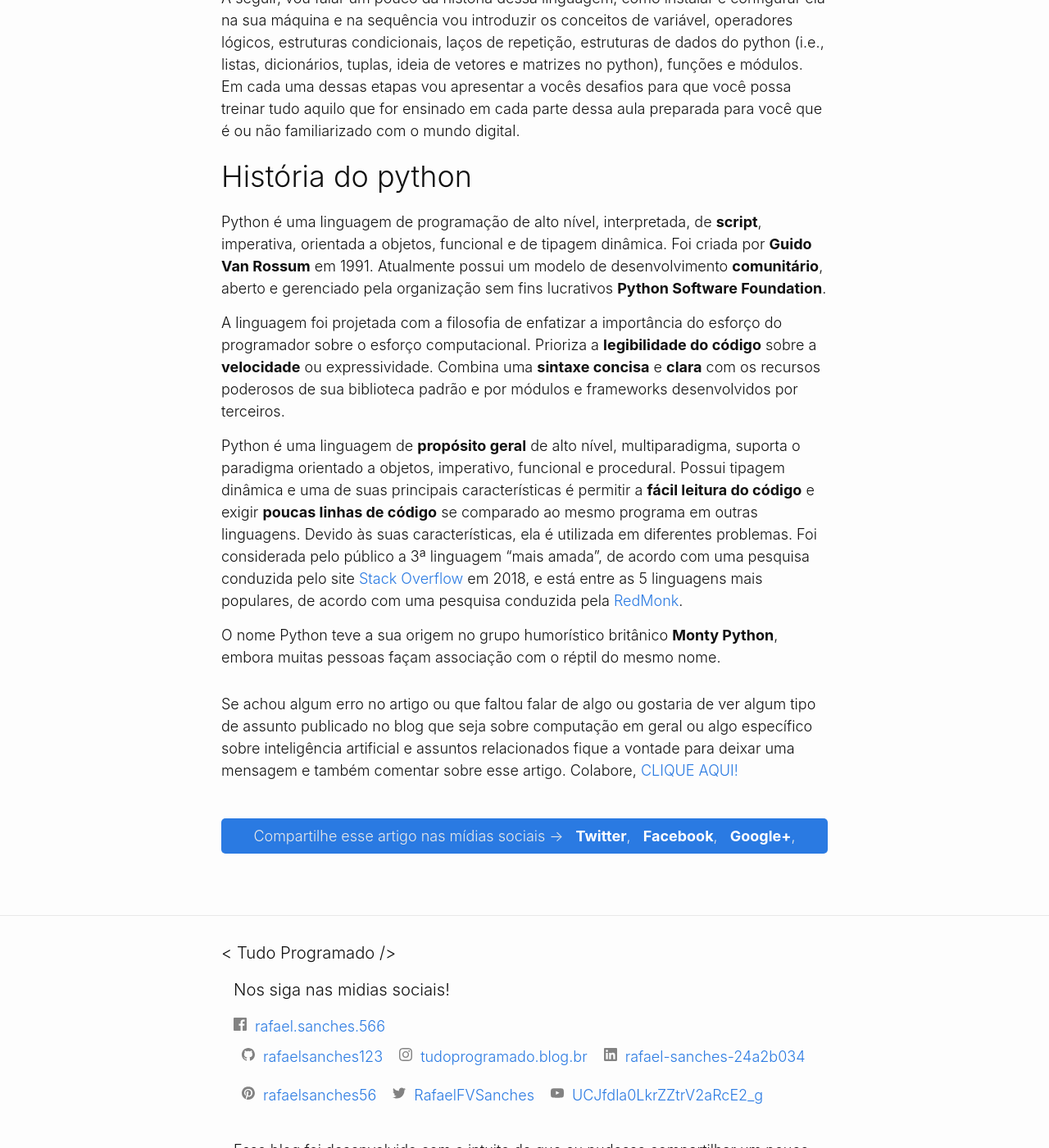
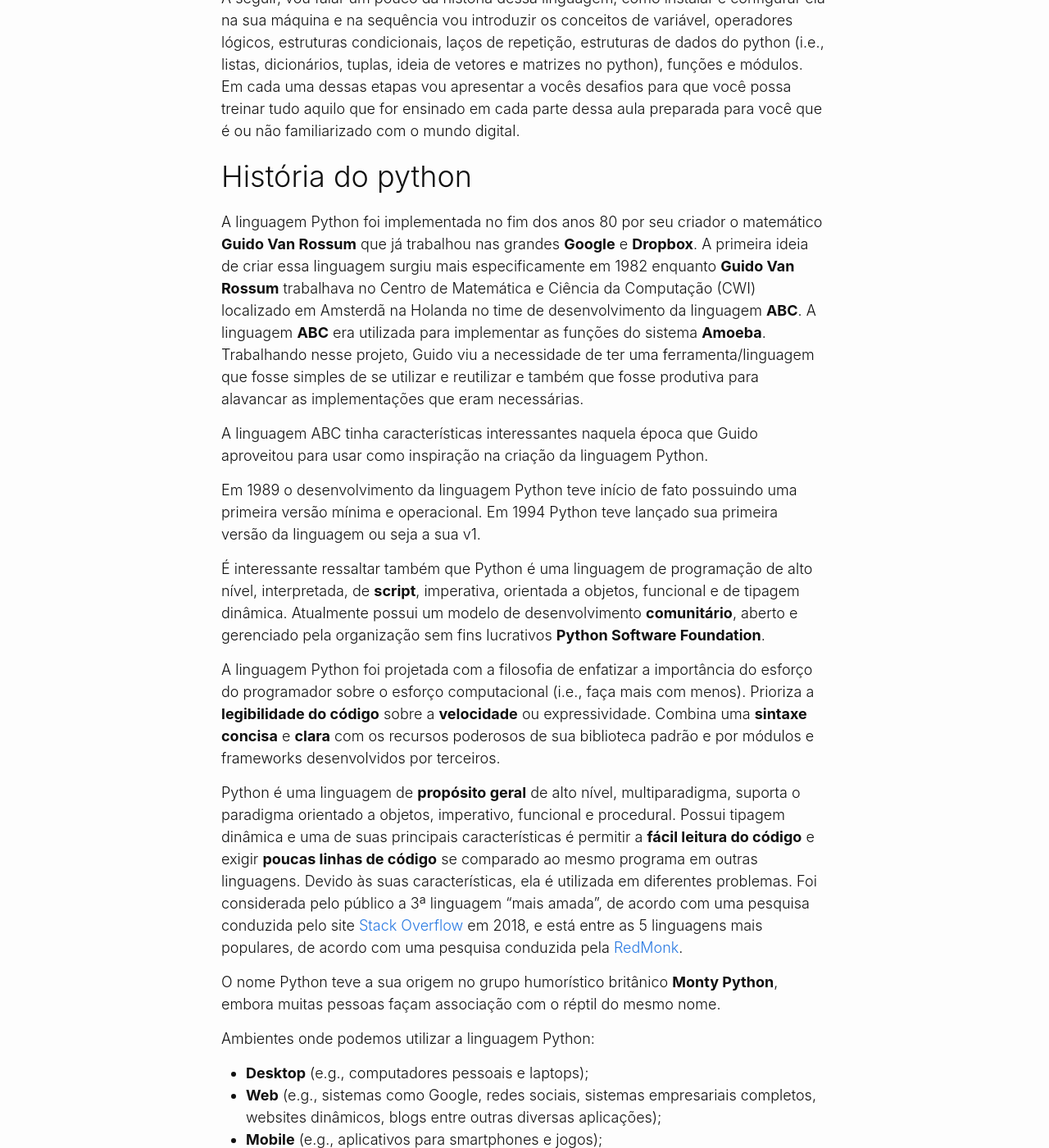
Before and after one commit to rafaelsanches123/rafaelsanches123.github.io, a Jekyll site: the page built from _posts/2021-03-07-introducao-a-linguagem-python-parte-1-historia.markdown, in a window 1280 px wide and 1400 px high, scrolled down 799 px. Shown: the whole window at 82% size. Built offline with Jekyll 4.4.1, drawn with Linux system fonts in a browser that asks for light colours; comment, search, counter and statistics services are not loaded; some of the changed text lies outside the part shown.

Commit message:
melhoria da história do python

```diff
--- a/_posts/2021-03-07-introducao-a-linguagem-python-parte-1-historia.markdown
+++ b/_posts/2021-03-07-introducao-a-linguagem-python-parte-1-historia.markdown
@@ -13,10 +13,54 @@ A seguir, vou falar um pouco da história dessa linguagem, como instalar e confi
 
 ## História do python
 
-Python é uma linguagem de programação de alto nível, interpretada, de __script__, imperativa, orientada a objetos, funcional e de tipagem dinâmica. Foi criada por __Guido Van Rossum__ em 1991. Atualmente possui um modelo de desenvolvimento __comunitário__, aberto e gerenciado pela organização sem fins lucrativos __Python Software Foundation__.
+A linguagem Python foi implementada no fim dos anos 80 por seu criador o matemático __Guido Van Rossum__ que já trabalhou nas grandes __Google__ e __Dropbox__. A primeira ideia de criar essa linguagem surgiu mais especificamente em 1982 enquanto __Guido Van Rossum__ trabalhava no Centro de Matemática e Ciência da Computação (CWI) localizado em Amsterdã na Holanda no time de desenvolvimento da linguagem __ABC__. A linguagem __ABC__ era utilizada para implementar as funções do sistema __Amoeba__. Trabalhando nesse projeto, Guido viu a necessidade de ter uma ferramenta/linguagem que fosse simples de se utilizar e reutilizar e também que fosse produtiva para alavancar as implementações que eram necessárias.
 
-A linguagem foi projetada com a filosofia de enfatizar a importância do esforço do programador sobre o esforço computacional. Prioriza a __legibilidade do código__ sobre a __velocidade__ ou expressividade. Combina uma __sintaxe concisa__ e __clara__ com os recursos poderosos de sua biblioteca padrão e por módulos e frameworks desenvolvidos por terceiros.
+A linguagem ABC tinha características interessantes naquela época que Guido aproveitou para usar como inspiração na criação da linguagem Python.
+
+Em 1989 o desenvolvimento da linguagem Python teve início de fato possuindo uma primeira versão mínima e operacional. Em 1994 Python teve lançado sua primeira versão da linguagem ou seja a sua v1.
+
+É interessante ressaltar também que Python é uma linguagem de programação de alto nível, interpretada, de __script__, imperativa, orientada a objetos, funcional e de tipagem dinâmica. Atualmente possui um modelo de desenvolvimento __comunitário__, aberto e gerenciado pela organização sem fins lucrativos __Python Software Foundation__.
+
+A linguagem Python foi projetada com a filosofia de enfatizar a importância do esforço do programador sobre o esforço computacional (i.e., faça mais com menos). Prioriza a __legibilidade do código__ sobre a __velocidade__ ou expressividade. Combina uma __sintaxe concisa__ e __clara__ com os recursos poderosos de sua biblioteca padrão e por módulos e frameworks desenvolvidos por terceiros.
 
 Python é uma linguagem de __propósito geral__ de alto nível, multiparadigma, suporta o paradigma orientado a objetos, imperativo, funcional e procedural. Possui tipagem dinâmica e uma de suas principais características é permitir a __fácil leitura do código__ e exigir __poucas linhas de código__ se comparado ao mesmo programa em outras linguagens. Devido às suas características, ela é utilizada em diferentes problemas. Foi considerada pelo público a 3ª linguagem "mais amada", de acordo com uma pesquisa conduzida pelo site [Stack Overflow](https://insights.stackoverflow.com/survey/2018#technology) em 2018, e está entre as 5 linguagens mais populares, de acordo com uma pesquisa conduzida pela [RedMonk](https://redmonk.com/sogrady/2018/03/07/language-rankings-1-18/).
 
 O nome Python teve a sua origem no grupo humorístico britânico __Monty Python__, embora muitas pessoas façam associação com o réptil do mesmo nome.
+
+Ambientes onde podemos utilizar a linguagem Python:
+  * __Desktop__ (e.g., computadores pessoais e laptops);
+  * __Web__ (e.g., sistemas como Google, redes sociais, sistemas empresariais completos, websites dinâmicos, blogs entre outras diversas aplicações);
+  * __Mobile__ (e.g., aplicativos para smartphones e jogos);
+  * __Big Data__ (e.g., Processamento Massivo de Dados em ambiente distribuído Hadoop).
+
+Aplicações que utilizam Python:
+  * __Robot Process Automation (RPA)__: aplicações que simulam o ser humano no dia a dia realizando alguma tarefa repetitiva no computador como por exemplo preencher planilhas do excel, acessar sistemas web e preencher formulários com os dados de planilhas entre outras atividades que podem ser automatizadas seja no seu computador pessoal ou até mesmo em ambiente empresarial de modo que o dono do computador possa gastar tempo com outras atividades uma vez que essas possam ser automatizadas com python;
+  * __Sistemas e aplicativos para internet__: aqui podemos citar vários casos como sistemas de cadastros, sites em geral, blogs, sistemas empresariais, aplicativos com iteração com usuários entre outros;
+  * __Jogos__: um exemplo de uso do Python para jogos seria com o suporte da biblioteca [PYGAME](https://www.pygame.org/news);
+  * __Robótica__: aqui podemos citar o uso de python em sistemas robóticos como ROS.
+  * __Inteligência Artificial__:
+    * __Visão Computacional__: extração de informação por meio de imagens digitais;
+    * __Processamento de Imagem__: capacidade de transformar imagens digitais;
+    * __Mineração de Dados__: captar, limpar e explorar padrões em dados;
+    * __Aprendizado de Máquina__: habilidade de aprender por meio de experiências passadas;
+    * __Análise de Dados__: insights, dashboards e conhecimento sobre dados.
+
+Quem utiliza Python atualmente?
+
+Empresas Nacionais e Multinacionais:
+  * Google;
+  * Facebook;
+  * Amazon;
+  * Spotify;
+  * Serasa Experian;
+  * Instagram;
+  * CI&T;
+  * Mercado Livre;
+  * Meliuz;
+  * Globo.com;
+  * Accenture;
+  * IClinic;
+  * Stone;
+  * HEKIMA.
+
+Bom, acredito que Python seja uma linguagem importante e bastante útil dada as empresas que pudemos ver listadas acima que utilizam essa linguagem e isso que não mencionamos outras várias empresas que existem no Brasil e mundo que também usam Python.
```
